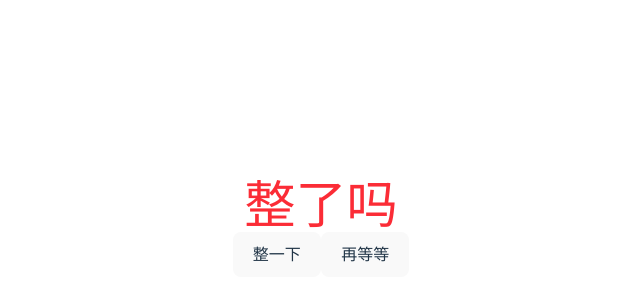
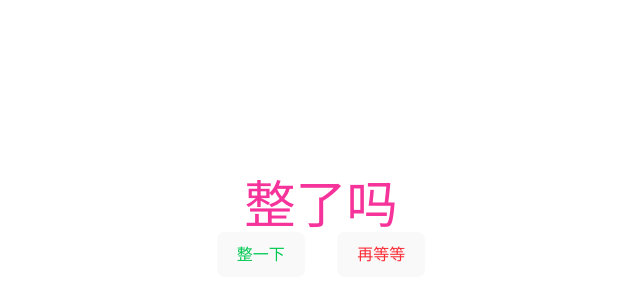
Before and after one commit to loevc/Nadir, a React (Vite) app: page /make-love in a window 1280 px wide. Shown: the part 174-474 px from the top of the page, without its empty margins (319-959 px from the left). Built offline with nearby package versions, Linux system fonts and the light colour scheme.

Commit message:
feat(v0.0.1):  add user info style  [Nadir]

```diff
--- a/src/pages/make_love/index.tsx
+++ b/src/pages/make_love/index.tsx
@@ -21,12 +21,12 @@ export default function MakeLovePage() {
 
     return (
         <>
-            <div className="flex flex-col text-red-500  ">
+            <div className="flex flex-col text-pink-500  ">
                 <h1>整了吗</h1>
             </div>
             <div className="flex flex-row">
-                <button onClick={handleDoIt}>整一下</button>
-                <button onClick={handleWait}>再等等</button>
+                <button className="text-green-500 mr-4" onClick={handleDoIt}>整一下</button>
+                <button className="text-red-500 ml-4" onClick={handleWait}>再等等</button>
             </div>
         </>
     );
--- a/src/pages/user/index.tsx
+++ b/src/pages/user/index.tsx
@@ -10,11 +10,10 @@ export default function UserPage() {
   }, []);
 
   return (
+    <>
       <div style={{ padding: 20 }}>
         <h1>User List</h1>
-
         {/* this part is commented out to avoid rendering issues while fetching users */}
-
         {users.length > 0 ? (
           users.map((u) => (
             <div key={u.id} style={{ marginBottom: 10 }}>
@@ -24,9 +23,20 @@ export default function UserPage() {
         ) : (
           <p>Loading users...</p>
         )}
+      </div>
 
-
-
+      <div className="flex flex-col gap-2 p-8 sm:flex-row sm:items-center sm:gap-6 sm:py-4 ...">
+        <img className="mx-auto block h-24 rounded-full sm:mx-0 sm:shrink-0" src="https://tailwindcss.com/_next/static/media/erin-lindford.90b9d461.jpg" alt="" />
+        <div className="space-y-2 text-center sm:text-left">
+          <div className="space-y-0.5">
+            <p className="text-lg font-semibold text-black">Erin Lindford</p>
+            <p className="font-medium text-gray-500">Product Engineer</p>
           </div>
+          <button className="border-purple-200 text-purple-600 hover:border-transparent hover:bg-purple-600 hover:text-white active:bg-purple-700 ...">
+            Message
+          </button>
+        </div>
+      </div>
+    </>
   );
 }
```
Lines whose indentation alone changed are shown as unchanged.
